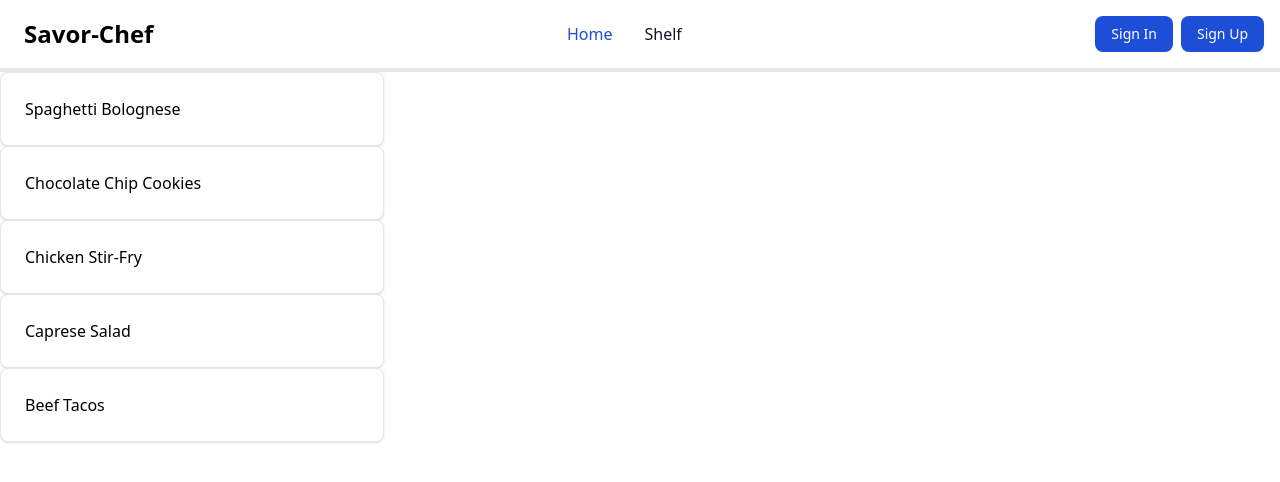
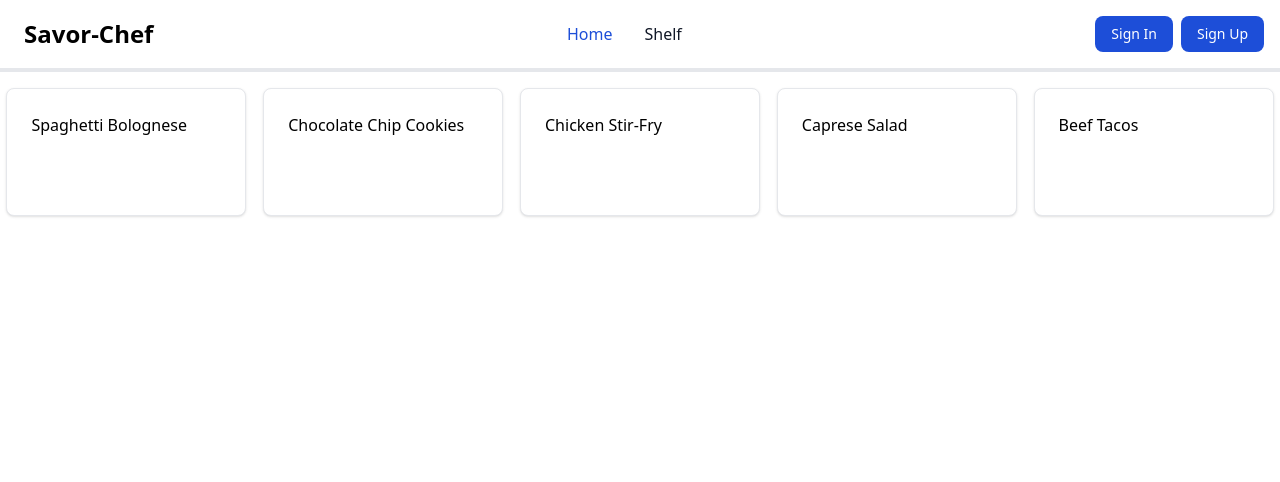
Before and after one commit to Yaroslaw07/savor-chef-front, a React (Create React App) app: page / in a window 1280 px wide. Shown: the top 482 px of the page. Built offline with nearby package versions, Linux system fonts and the light colour scheme.

Commit message:
add normal gripCss to Receipt List

```diff
--- a/src/component/receipts/ReceiptItem.js
+++ b/src/component/receipts/ReceiptItem.js
@@ -3,8 +3,8 @@ import Card from "../ui/Card"
 
 function ReceiptItem(props){
     return (
-      <div className="max-w-sm p-6 bg-white border border-gray-200 rounded-lg shadow dark:bg-gray-800 dark:border-gray-700">
-        {props.name}
+      <div className="w-60 h-32 p-6  bg-white border border-gray-200 rounded-lg shadow dark: dark:bg-gray-800 dark:border-gray-700">
+        {props.receipt.name}
       </div>
     );
 }
--- a/src/component/receipts/ReceiptList.js
+++ b/src/component/receipts/ReceiptList.js
@@ -2,12 +2,12 @@ import ReceiptItem from "./ReceiptItem"
 
 function ReceiptList(props) {
     return (
-    <ul>
-        {props.receipts.map(
-            receipt => <ReceiptItem key = {receipt.id} name={receipt.name}></ReceiptItem>
-        )}
-    </ul>
-    )
+      <div className="grid grid-cols-1 pt-4 px-2 h-full sm:grid-cols-2 md:grid-cols-3 lg:grid-cols-4 xl:grid-cols-5 justify-items-center gap-5">
+        {props.receipts.map((receipt) => (
+          <ReceiptItem key={receipt.id} receipt={receipt}></ReceiptItem>
+        ))}
+      </div>
+    );
 }
 
 export default ReceiptList
```
